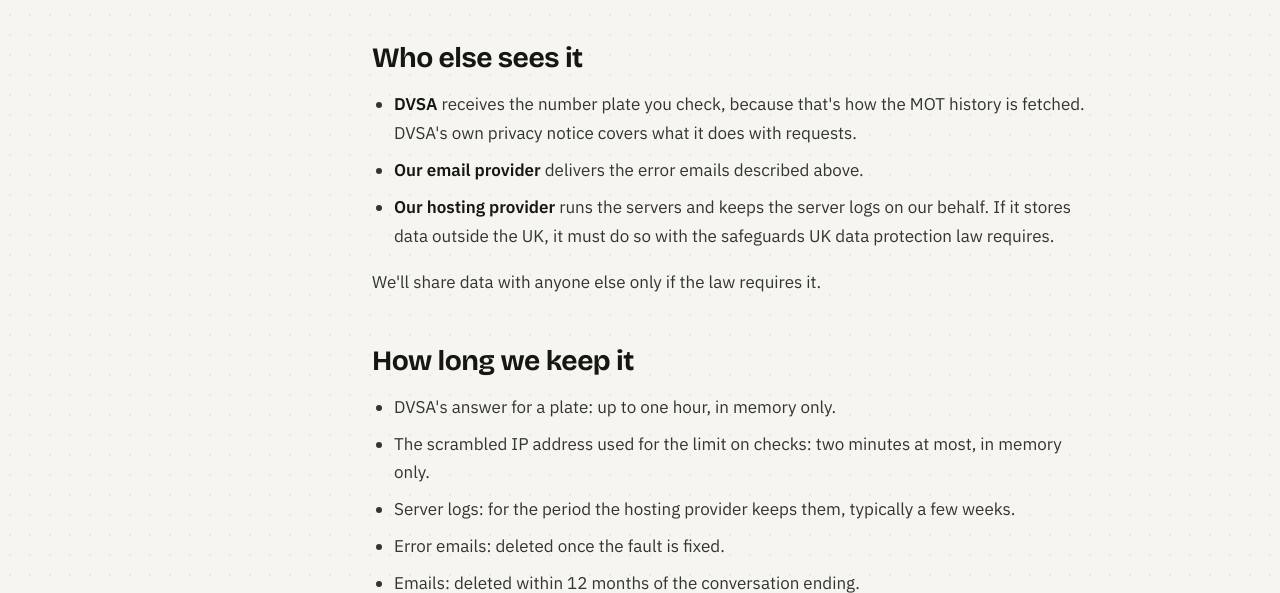
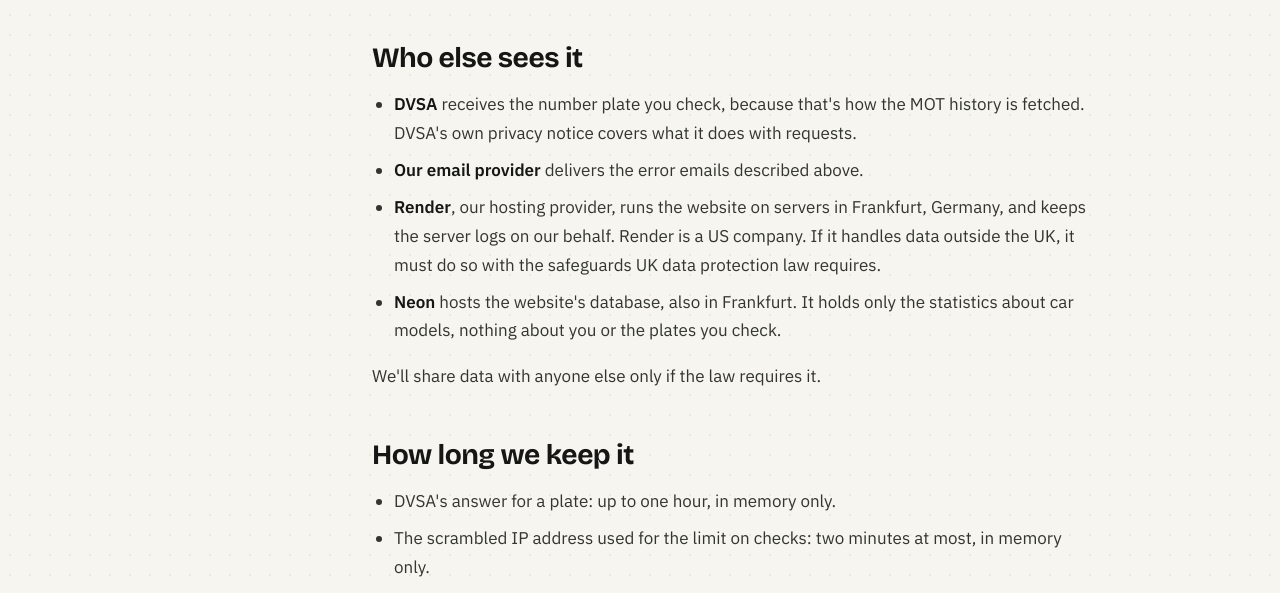
Before and after one commit to SumitYadav2003/carverse-check, a Django app: page /privacy/ in a window 1280 px wide. Shown: the part 2035-2628 px from the top of the page. Run offline with Django 5.2, Linux system fonts and the light colour scheme; parts of the project's set-up code (start-up, migrations or seed data) failed here and were passed over.

Commit message:
Add live site link, screenshots and hosting details

```diff
--- a/checker/templates/checker/pages/privacy.html
+++ b/checker/templates/checker/pages/privacy.html
@@ -54,7 +54,8 @@
 <ul>
   <li><strong>DVSA</strong> receives the number plate you check, because that's how the MOT history is fetched. DVSA's own privacy notice covers what it does with requests.</li>
   <li><strong>Our email provider</strong> delivers the error emails described above.</li>
-  <li><strong>Our hosting provider</strong> runs the servers and keeps the server logs on our behalf. If it stores data outside the UK, it must do so with the safeguards UK data protection law requires.</li>
+  <li><strong>Render</strong>, our hosting provider, runs the website on servers in Frankfurt, Germany, and keeps the server logs on our behalf. Render is a US company. If it handles data outside the UK, it must do so with the safeguards UK data protection law requires.</li>
+  <li><strong>Neon</strong> hosts the website's database, also in Frankfurt. It holds only the statistics about car models, nothing about you or the plates you check.</li>
 </ul>
 <p>We'll share data with anyone else only if the law requires it.</p>
 
```
Also changed, not shown: README.md.
